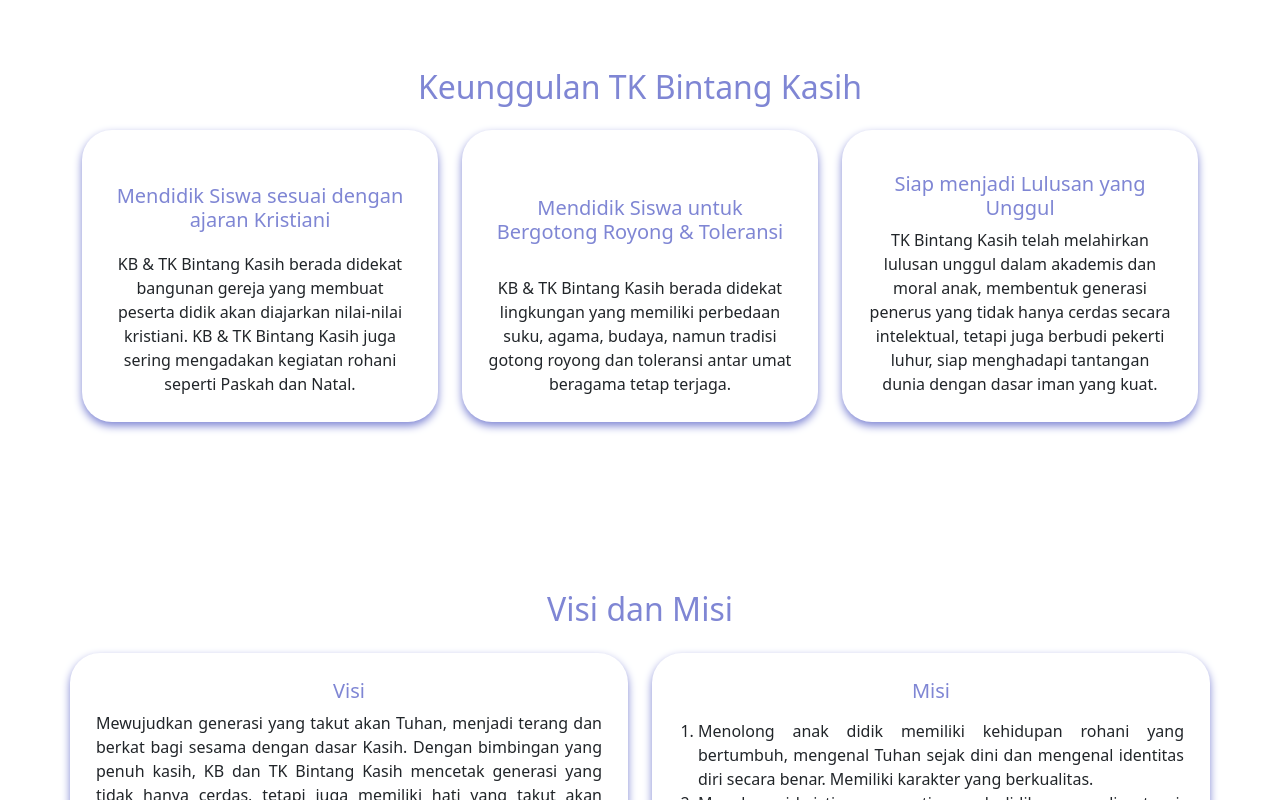
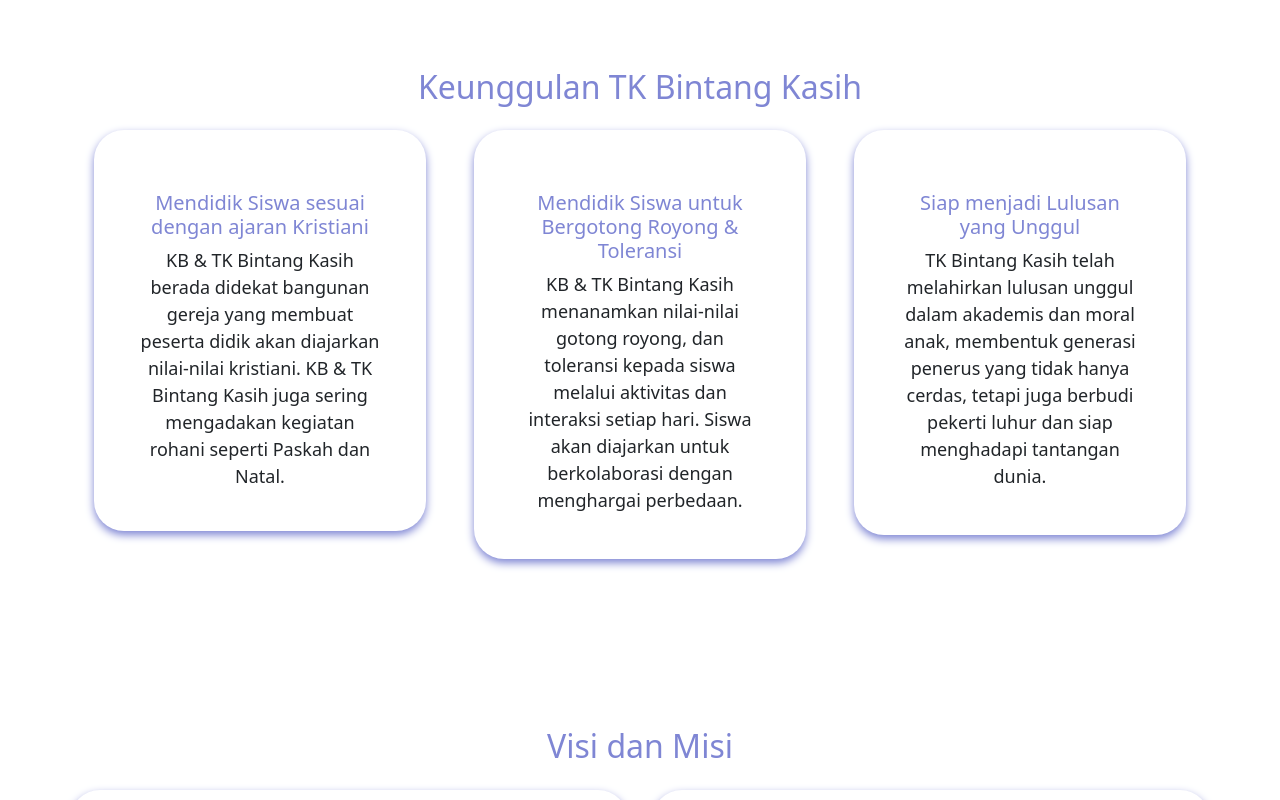
Before and after one commit to yerikodirgantara/Tk-Bintang-Kasih, a Vue app: page / in a window 1280 px wide. Shown: the part 940-1740 px from the top of the page. Built offline with nearby package versions, Linux system fonts and the light colour scheme.

Commit message:
commit kelima

```diff
--- a/src/components/Landingpage/Home.vue
+++ b/src/components/Landingpage/Home.vue
@@ -47,42 +47,48 @@
     </div>
   </section>
 
-    <!-- Sejarah Section with Container -->
+<!-- Keunggulan Section with Separate Containers -->
 <section id="sejarah" class="my-5">
   <div class="container">
     <h2 class="text-center mb-4">Keunggulan TK Bintang Kasih</h2>
     <div class="row">
       <div class="col-md-4">
+        <div class="container">
           <div class="card text-center">
-              <div class="card-body">
+            <div class="card-body pb-3">
               <i class="fas fa-school fa-3x mb-3"></i>
               <h5 class="card-title">Mendidik Siswa sesuai dengan ajaran Kristiani</h5>
-                <p class="card-text">KB & TK Bintang Kasih berada didekat bangunan gereja yang membuat peserta didik akan diajarkan nilai-nilai kristiani.
-                  KB & TK Bintang Kasih juga sering mengadakan kegiatan rohani seperti Paskah dan Natal.</p>
+              <p class="card-text">KB & TK Bintang Kasih berada didekat bangunan gereja yang membuat peserta didik akan diajarkan nilai-nilai kristiani. KB & TK Bintang Kasih juga sering mengadakan kegiatan rohani seperti Paskah dan Natal.</p>
+            </div>
           </div>
         </div>
       </div>
       <div class="col-md-4">
+        <div class="container">
           <div class="card text-center">
             <div class="card-body">
               <i class="fas fa-users fa-3x mb-3"></i>
               <h5 class="card-title">Mendidik Siswa untuk Bergotong Royong & Toleransi</h5>
-                <p class="card-text">KB & TK Bintang Kasih berada didekat lingkungan yang memiliki perbedaan suku, agama, budaya, namun tradisi gotong royong dan toleransi antar umat beragama tetap terjaga.</p>
+              <p class="card-text">KB & TK Bintang Kasih menanamkan nilai-nilai gotong royong, dan toleransi kepada siswa melalui aktivitas dan interaksi setiap hari. Siswa akan diajarkan untuk berkolaborasi dengan menghargai perbedaan.</p>
+            </div>
           </div>
         </div>
       </div>
       <div class="col-md-4">
+        <div class="container">
           <div class="card text-center">
             <div class="card-body">
               <i class="fas fa-graduation-cap fa-3x mb-3"></i>
               <h5 class="card-title">Siap menjadi Lulusan yang Unggul</h5>
-                <p class="card-text">TK Bintang Kasih telah melahirkan lulusan unggul dalam akademis dan moral anak, membentuk generasi penerus yang tidak hanya cerdas secara intelektual, tetapi juga berbudi pekerti luhur, siap menghadapi tantangan dunia dengan dasar iman yang kuat.</p>
+              <p class="card-text">TK Bintang Kasih telah melahirkan lulusan unggul dalam akademis dan moral anak, membentuk generasi penerus yang tidak hanya cerdas, tetapi juga berbudi pekerti luhur dan siap menghadapi tantangan dunia.</p>
+            </div>
           </div>
         </div>
       </div>
     </div>
   </div>
 </section>
+
 
     <!-- Visi Misi Section with Icons -->
   <section id="visi-misi" class="container my-5">
@@ -384,21 +390,75 @@ h2, h5 {
   border-radius: 30px;
   height: 100%;
 }
+
+/* Hover effect */
 .card:hover {
   transform: translateY(-5px);
 }
+
+/* Ikon styling */
 .card i {
   color: #007bff;
 }
+
+/* Card body styling */
 .card-body {
   display: flex;
   flex-direction: column;
   justify-content: space-between;
   text-align: center;
 }
+
+/* Justify text */
 .text-justify {
   text-align: justify;
 }
+
+/* Media Queries untuk Responsive Design */
+
+/* Mobile Devices (max-width: 767px) */
+@media (max-width: 767px) {
+  .card {
+    padding: 15px;
+    box-shadow: 0 2px 4px rgba(127, 134, 212, 0.5);
+    border-radius: 20px;
+  }
+
+  .card-body {
+    padding: 10px;
+    font-size: 14px;
+  }
+}
+
+/* Tablet Devices (768px - 991px) */
+@media (min-width: 768px) and (max-width: 991px) {
+  .card {
+    padding: 20px;
+    gap: 3;
+    box-shadow: 0 3px 6px rgba(127, 134, 212, 0.6);
+    border-radius: 25px;
+  }
+
+  .card-body {
+    padding: 15px;
+    font-size: 16px;
+  }
+}
+
+/* Desktop Devices (min-width: 992px) */
+@media (min-width: 992px) {
+  .card {
+    padding: 25px;
+    box-shadow: 0 4px 8px #7f86d4;
+    border-radius: 30px;
+  }
+
+  .card-body {
+    padding: 20px;
+    font-size: 18px;
+  }
+}
+
 
 /* Misi Section Styling */
 .misi-list {
```
Lines whose indentation alone changed are shown as unchanged.
